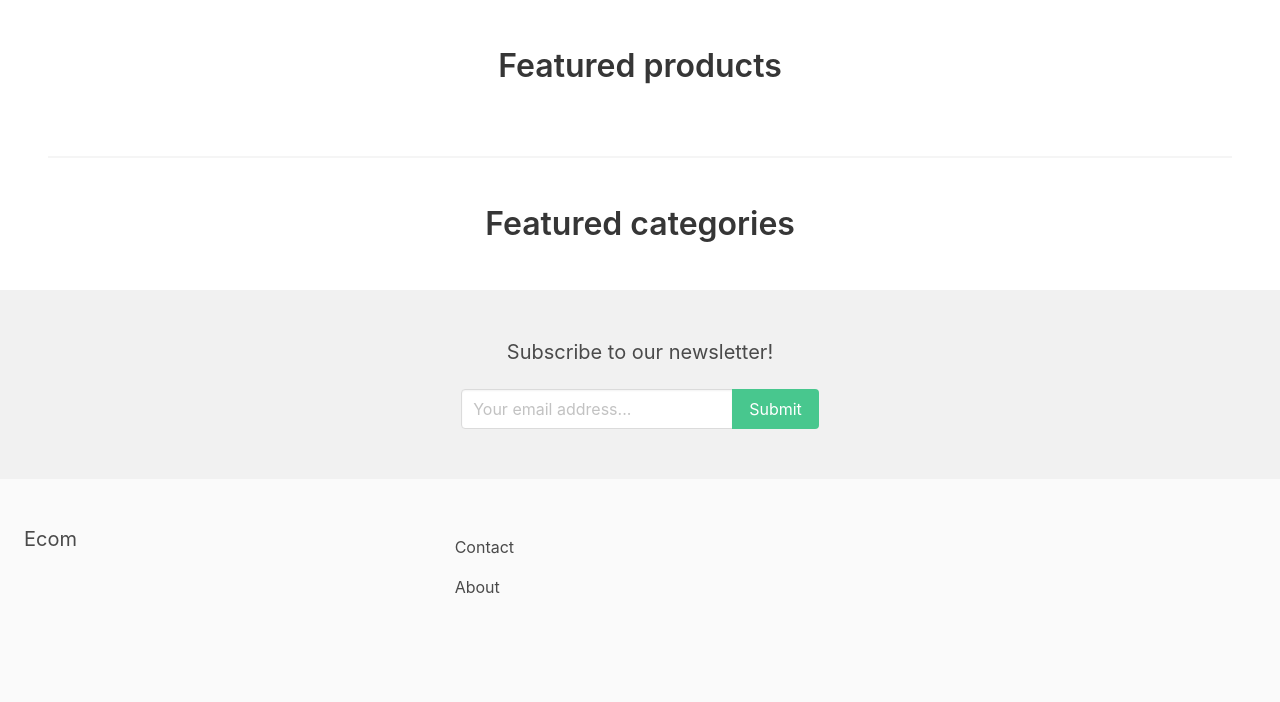
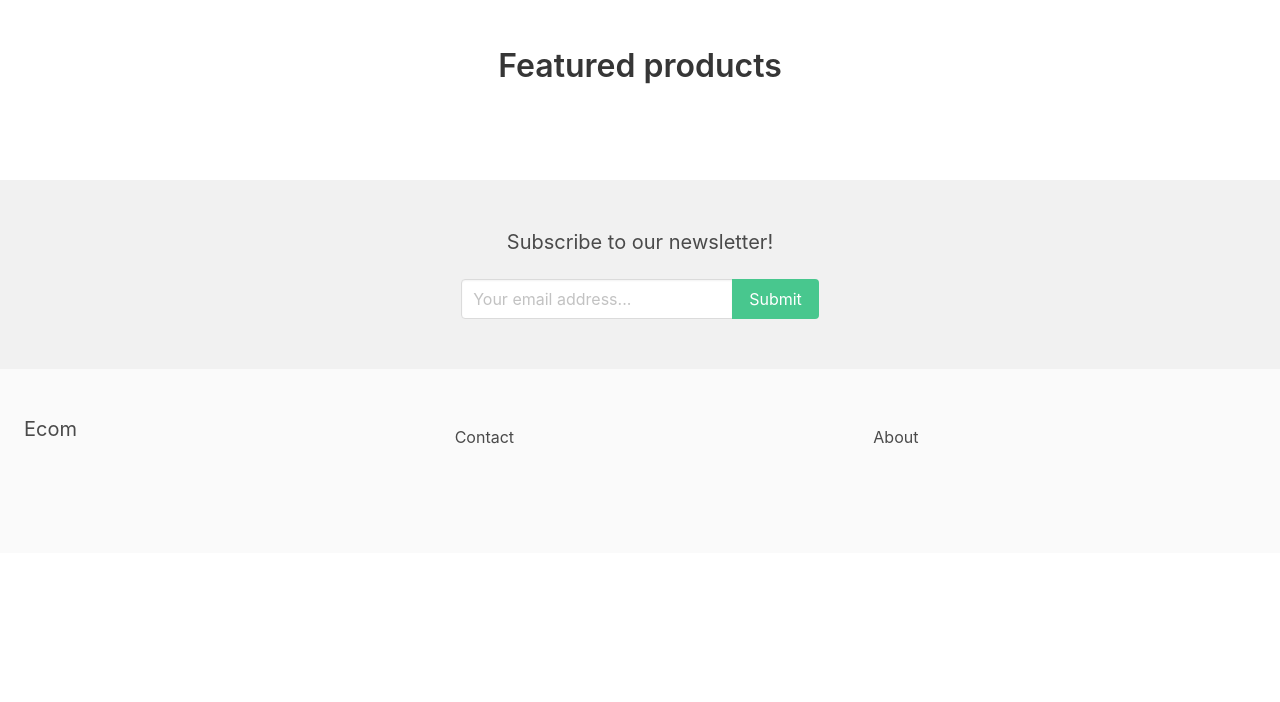
Before and after one commit to manos-mark/django-vue-ecom, a Django app: template ecom/apps/core/templates/frontpage.html in a window 1280 px wide. Shown: the part 56-758 px from the top of the page. Run offline with Django 3.2, Linux system fonts and the light colour scheme; the template is opened without the code that fills it, so the values that code supplies are empty; some libraries are stand-ins or nearby versions.

Commit message:
remove featured categories from homepage

```diff
--- a/ecom/apps/core/templates/base.html
+++ b/ecom/apps/core/templates/base.html
@@ -89,6 +89,8 @@
 
                 <div class="column is-4">
                     <a href="{% url 'contact' %}" class="navbar-item">Contact</a>
+                </div>
+                <div class="column is-4">
                     <a href="{% url 'about' %}" class="navbar-item">About</a>
                 </div>
             </div>
--- a/ecom/apps/core/templates/frontpage.html
+++ b/ecom/apps/core/templates/frontpage.html
@@ -11,9 +11,10 @@
     {% endwith %}
 
     <br>
+
+    {% if featured_categories.length > 0 %}
         <hr>
         <br>
-
         <div class="featured-categories">
             <h1 class="title has-text-centered">Featured categories</h2>
             {% for category in featured_categories %}
@@ -24,4 +25,5 @@
                 {% endwith %}
             {% endfor %}
         </div>
+    {% endif %}
 {% endblock %}
```
Also changed, not shown: ecom/db.sqlite3. Lines whose indentation alone changed are shown as unchanged.
